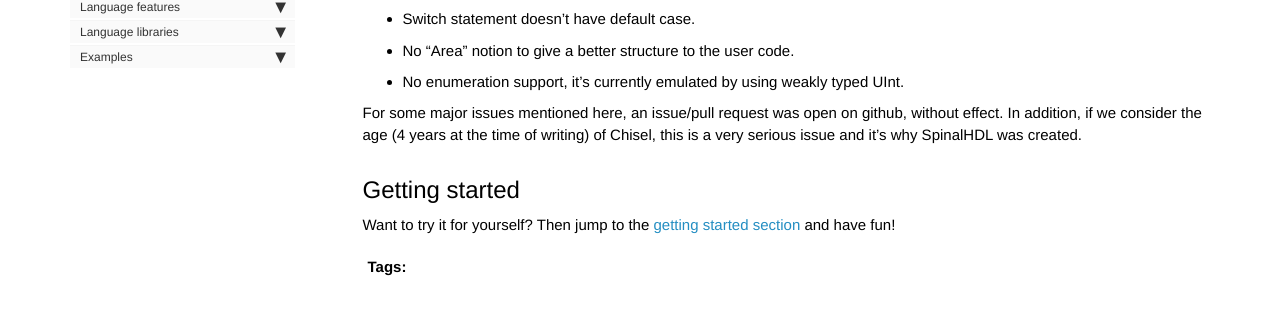
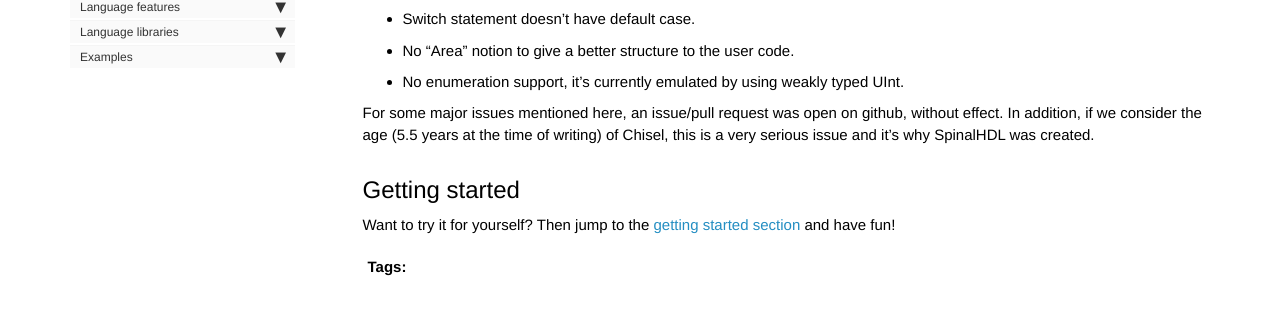
Before and after one commit to SpinalHDL/SpinalDoc, a Jekyll site: the page built from spinal/index.md, in a window 1280 px wide and 900 px high, scrolled down 1995 px. Shown: the part 234-553 px from the top of the window. Built offline with Jekyll 4.4.1, drawn with Linux system fonts in a browser that asks for light colours; nearby versions of some CDN libraries; comment, search, counter and statistics services are not loaded.

Commit message:
age update

```diff
--- a/spinal/index.md
+++ b/spinal/index.md
@@ -71,7 +71,7 @@
 - No "Area" notion to give a better structure to the user code.
 - No enumeration support, it's currently emulated by using weakly typed UInt.
 
-For some major issues mentioned here, an issue/pull request was open on github, without effect. In addition, if we consider the age (4 years at the time of writing) of Chisel, this is a very serious issue and it's why SpinalHDL was created.
+For some major issues mentioned here, an issue/pull request was open on github, without effect. In addition, if we consider the age (5.5 years at the time of writing) of Chisel, this is a very serious issue and it's why SpinalHDL was created.
 
 ## Getting started
 Want to try it for yourself? Then jump to the [getting started section](/SpinalDoc/spinal_getting_started) and have fun!
```
